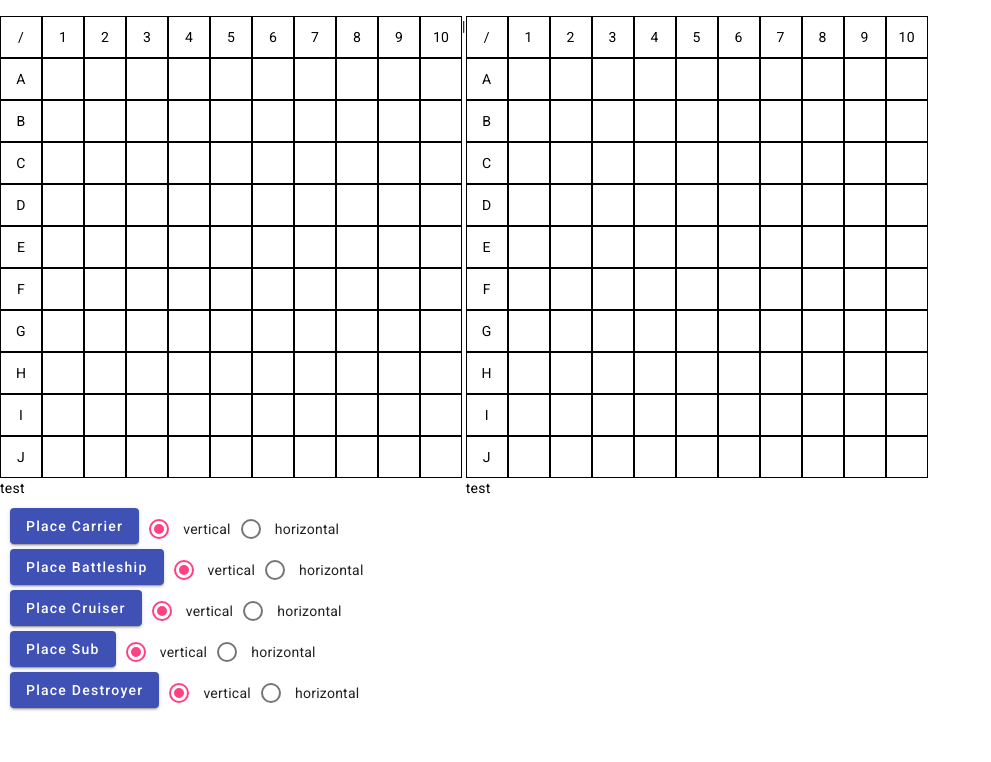
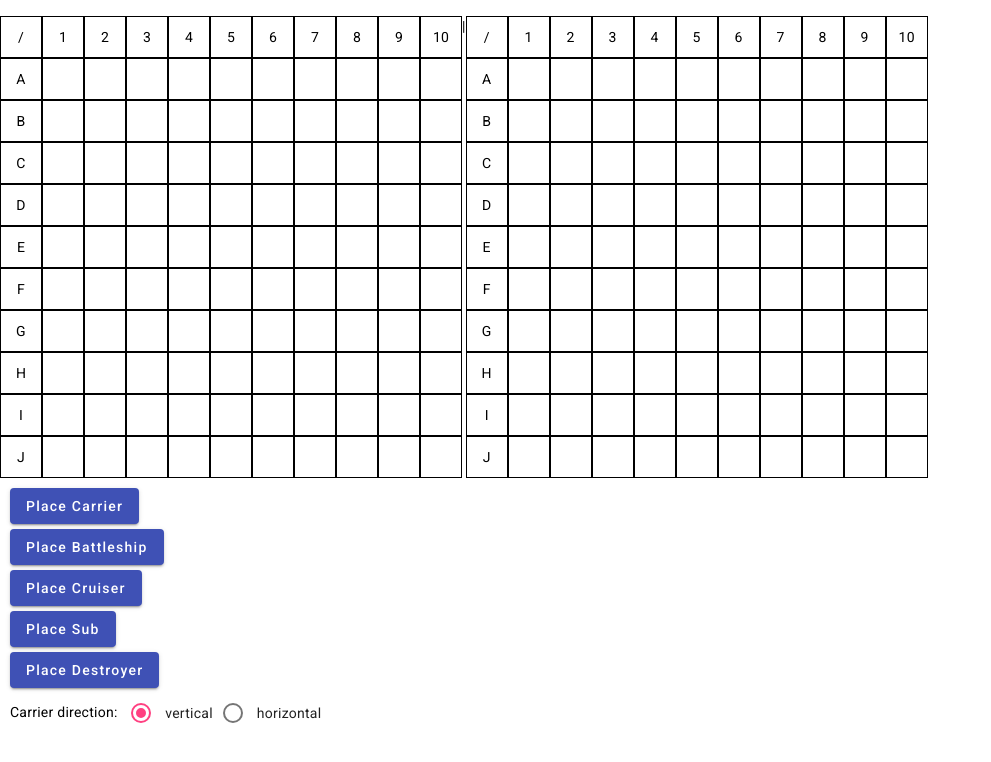
Before and after one commit to GregMarshall999/battleship, an Angular app: page / in a window 1280 px wide. Shown: the top 762 px of the page, without its empty margins (0-991 px from the left). Built offline with nearby package versions, Linux system fonts and the light colour scheme.

Commit message:
cleared code

```diff
--- a/src/app/board/board.component.html
+++ b/src/app/board/board.component.html
@@ -5,4 +5,3 @@
     </div>
   </div>
 </div>
-test
--- a/src/app/board/board.component.ts
+++ b/src/app/board/board.component.ts
@@ -9,10 +9,14 @@ export class BoardComponent {
   @Input() grid: { value: string, clazz: string }[][] = [];
   @Input() boardOwner = '';
   @Input() selectedShip = '';
+  @Input() shipDirection = '';
 
   onCellClick(row: number, col: number) {
     var letters = [ 'A', 'B', 'C', 'D', 'E', 'F', 'G', 'H', 'I', 'J' ];
 
-    console.log(letters[row-1], col, this.boardOwner, this.selectedShip);
+    console.log('Grid location: ' + letters[row-1] + '' + col + '\n',
+                'Grid owner: ' + this.boardOwner + '\n',
+                'Selected Ship: ' + this.selectedShip + '\n',
+                'Ship direction: ' + this.shipDirection);
   }
 }
--- a/src/app/game/game.component.css
+++ b/src/app/game/game.component.css
@@ -7,6 +7,7 @@
 }
 
 button {
+    display: flex;
     margin-bottom: 5px;
 }
 
--- a/src/app/game/game.component.html
+++ b/src/app/game/game.component.html
@@ -1,46 +1,17 @@
 <div>
     <h1></h1>
     <div class="game-container">
-        <app-board [grid]="playerGrid" [boardOwner]="'player'" [selectedShip]="selectedShip" class="player-board"></app-board>
+        <app-board [grid]="playerGrid" [boardOwner]="'player'" [selectedShip]="selectedShip" [shipDirection]="shipDirection" class="player-board"></app-board>
         <div class="seperator">|</div>
-        <app-board [grid]="opponentGrid" [boardOwner]="'opponent'" [selectedShip]="selectedShip" class="opponent-board"></app-board>
+        <app-board [grid]="opponentGrid" [boardOwner]="'opponent'" [selectedShip]="selectedShip" [shipDirection]="shipDirection" class="opponent-board"></app-board>
     </div>
 
     <section class="button-section">
-        <div>
-            <button mat-raised-button color="primary" (click)="shipSelect('carrier')">Place Carrier</button>
-            <mat-radio-group [(ngModel)]="carrierDirection">
-                <mat-radio-button value="vertical">vertical</mat-radio-button>
-                <mat-radio-button value="horizontal">horizontal</mat-radio-button>
-            </mat-radio-group>
-        </div>
-        <div>
-            <button mat-raised-button color="primary" (click)="shipSelect('battleship')">Place Battleship</button>
-            <mat-radio-group [(ngModel)]="battleshipDirection">
-                <mat-radio-button value="vertical">vertical</mat-radio-button>
-                <mat-radio-button value="horizontal">horizontal</mat-radio-button>
-            </mat-radio-group>
-        </div>
-        <div>
-            <button mat-raised-button color="primary" (click)="shipSelect('cruiser')">Place Cruiser</button>
-            <mat-radio-group [(ngModel)]="cruiserDirection">
-                <mat-radio-button value="vertical">vertical</mat-radio-button>
-                <mat-radio-button value="horizontal">horizontal</mat-radio-button>
-            </mat-radio-group>
-        </div>
-        <div>
-            <button mat-raised-button color="primary" (click)="shipSelect('sub')">Place Sub</button>
-            <mat-radio-group [(ngModel)]="subDirection">
-                <mat-radio-button value="vertical">vertical</mat-radio-button>
-                <mat-radio-button value="horizontal">horizontal</mat-radio-button>
-            </mat-radio-group>
-        </div>
-        <div>
-            <button mat-raised-button color="primary" (click)="shipSelect('destroyer')">Place Destroyer</button>
-            <mat-radio-group [(ngModel)]="destroyerDirection">
-                <mat-radio-button value="vertical">vertical</mat-radio-button>
-                <mat-radio-button value="horizontal">horizontal</mat-radio-button>
-            </mat-radio-group>
-        </div>
+        <button *ngFor="let ship of ships" mat-raised-button color="primary" (click)="shipSelect(ship)">Place {{ capShip(ship) }}</button>
+        {{ capShip(selectedShip) }} direction:
+        <mat-radio-group [(ngModel)]="shipDirection">
+            <mat-radio-button value="vertical">vertical</mat-radio-button>
+            <mat-radio-button value="horizontal">horizontal</mat-radio-button>
+        </mat-radio-group>
     </section>
 </div>
--- a/src/app/game/game.component.ts
+++ b/src/app/game/game.component.ts
@@ -9,13 +9,9 @@ export class GameComponent {
   playerGrid: { value: string, clazz: string }[][] = this.generateEmptyGrid();
   opponentGrid: { value: string, clazz: string }[][] = this.generateEmptyGrid();
 
-  selectedShip: string = 'carrier';
-
-  carrierDirection: string = 'vertical';
-  battleshipDirection: string = 'vertical';
-  cruiserDirection: string = 'vertical';
-  subDirection: string = 'vertical';
-  destroyerDirection: string = 'vertical';
+  ships: string[] = ['carrier', 'battleship', 'cruiser', 'sub', 'destroyer'];
+  shipDirection: string = 'vertical';
+  selectedShip: string = this.ships[0];
 
   generateEmptyGrid(): { value: string, clazz: string }[][] {
     var grid: { value: string, clazz: string }[][] = [];
@@ -50,4 +46,8 @@ export class GameComponent {
   shipSelect(shipType: string) {
     this.selectedShip = shipType;
   }
+
+  capShip(ship: string): string {
+    return ship.charAt(0).toUpperCase() + ship.substring(1);
+  }
 }
```
